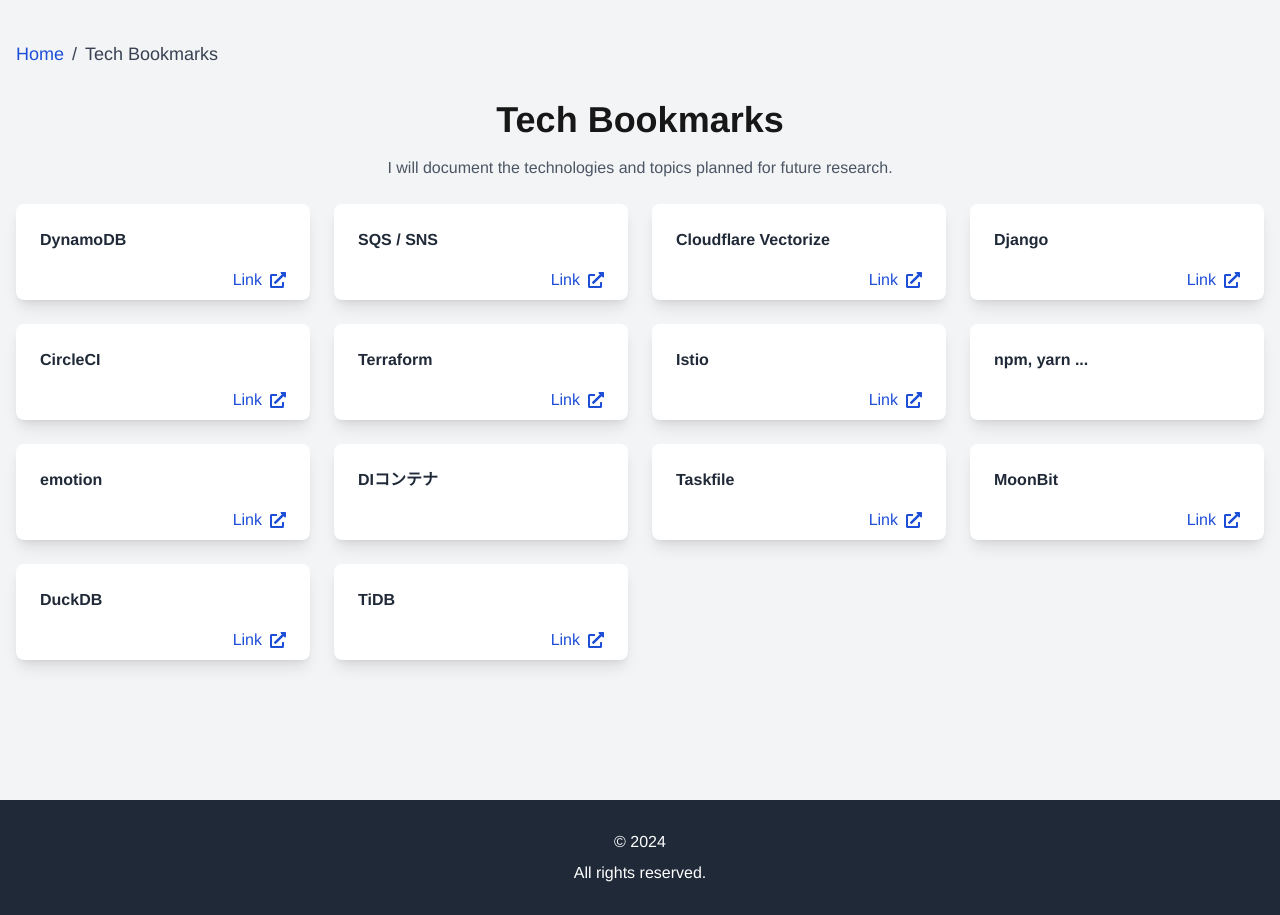
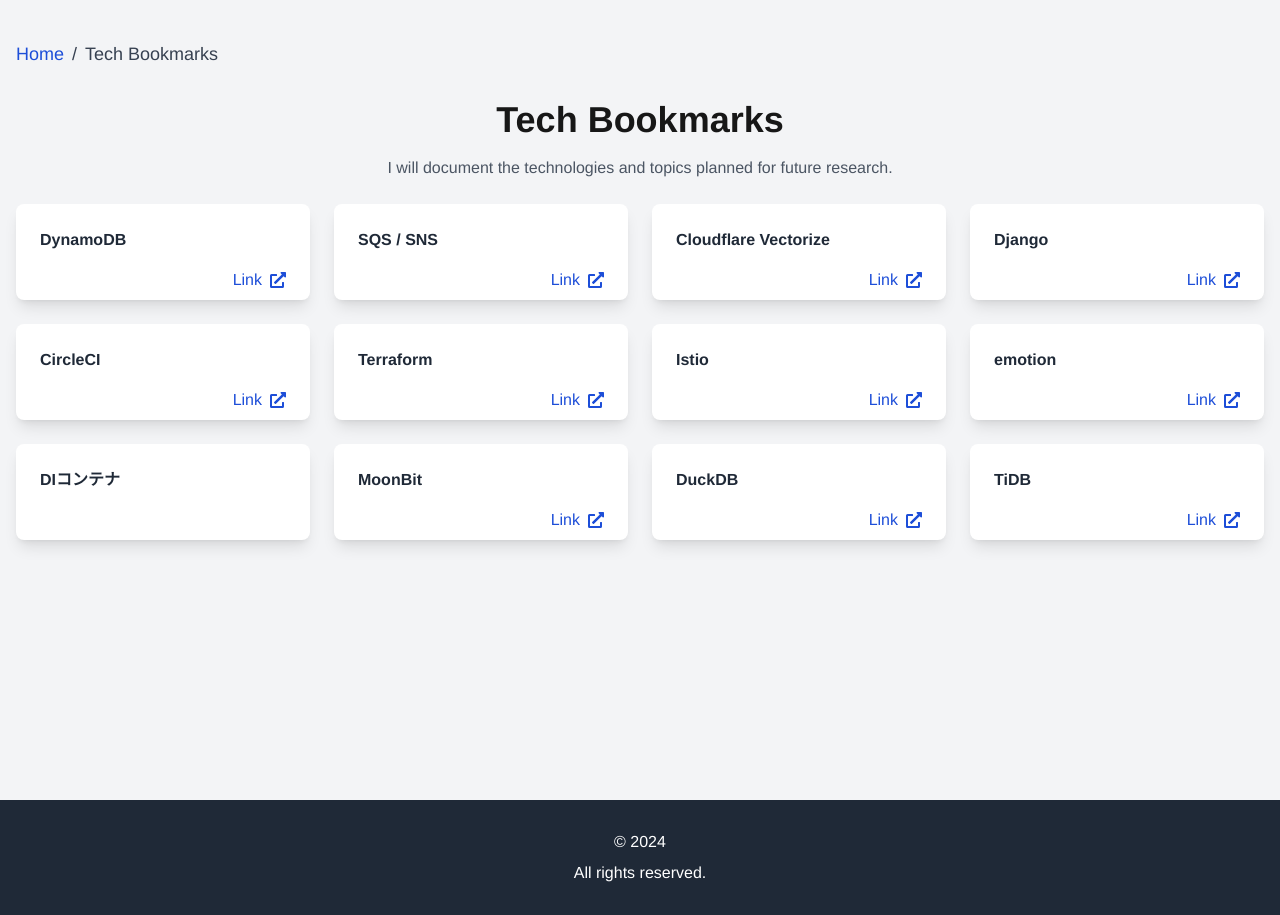
Before and after one commit to ys39/ys39.github.io, a Next.js app: page /tech-bookmarks in a window 1280 px wide. Built offline with nearby package versions, Linux system fonts and the light colour scheme.

Commit message:
:books: add blog

```diff
--- a/tech-bookmarks/terms.ts
+++ b/tech-bookmarks/terms.ts
@@ -37,11 +37,6 @@
     link: 'https://istio.io/',
   },
   {
-    title: 'npm, yarn ...',
-    date: '',
-    link: '',
-  },
-  {
     title: 'emotion',
     date: '',
     link: 'https://emotion.sh/docs/introduction',
@@ -50,11 +45,6 @@
     title: 'DIコンテナ',
     date: '',
     link: '',
-  },
-  {
-    title: 'Taskfile',
-    date: '',
-    link: 'https://taskfile.dev/',
   },
   {
     title: 'MoonBit',
```
Also changed, not shown: posts/028_package_manager.md (added, +42 -0 lines), public/posts/pnpm1.svg (added), public/posts/pnpm2.svg (added).
